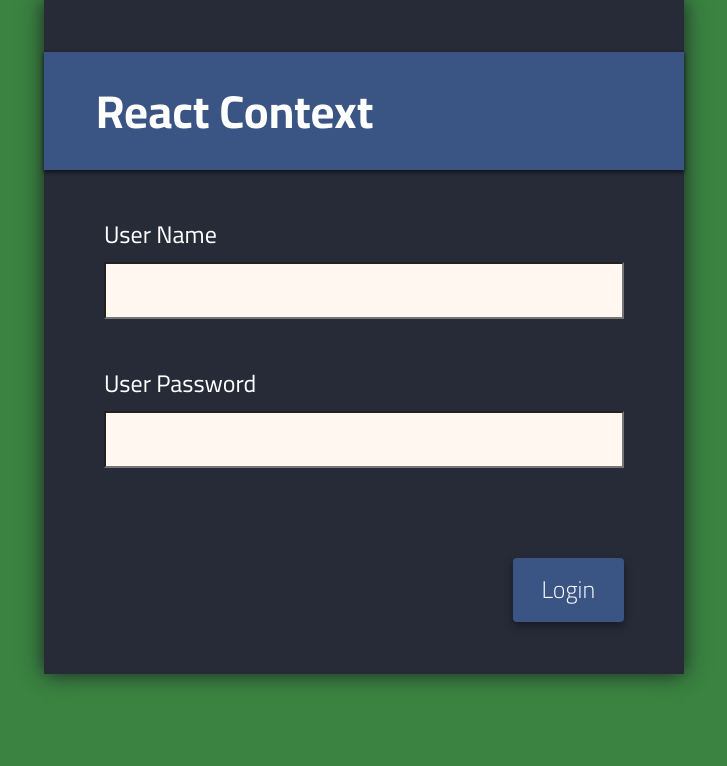
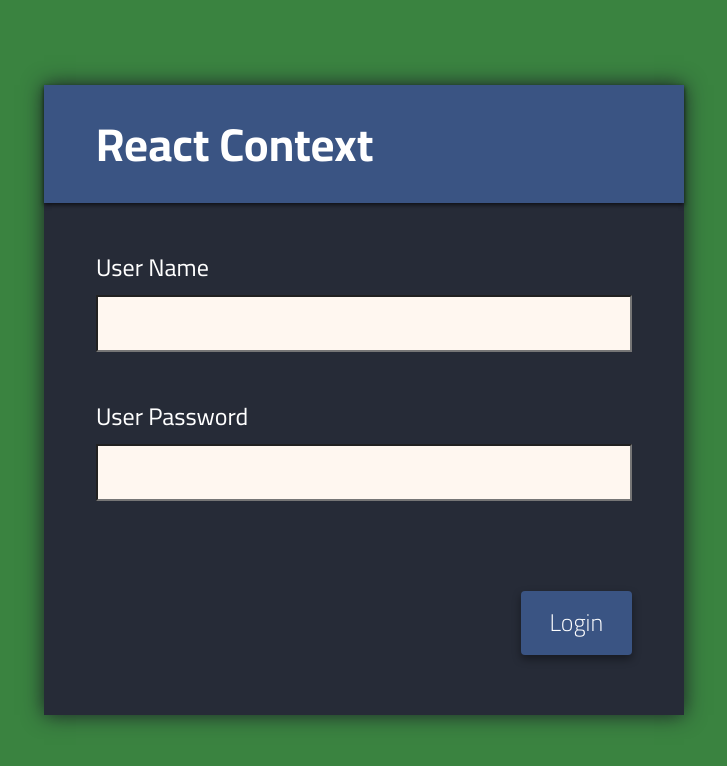
Before and after one commit to xlsmile/Context, a React (Create React App) app: page / in a window 1280 px wide. Shown: the top 766 px of the page, without its empty margins (276-1003 px from the left). Built offline with nearby package versions, Linux system fonts and the light colour scheme.

Commit message:
Center content.

```diff
--- a/src/index.css
+++ b/src/index.css
@@ -42,6 +42,12 @@ body {
   body {
     background: #c92c68;
   }
+}
+
+#root {
+  display: grid;
+  place-items: center;
+  min-height: 100vh;
 }
 
 .title__primary, .title__secondary, .title__tertiary {
@@ -186,13 +192,14 @@ body {
 
 .content {
   background-color: #262b37;
+  box-shadow: 0 0 20px #1b1e26;
   display: flex;
   flex-direction: column;
-  padding: 5.2rem 6rem;
   gap: 4.2rem;
+  margin-inline: auto;
+  min-height: 65vh;
+  padding: 0 5.2rem 6rem;
   width: 50vw;
-  margin-inline: auto;
-  box-shadow: 0 0 20px #1b1e26;
 }
 
 .form {
--- a/src/scss/base/_base.scss
+++ b/src/scss/base/_base.scss
@@ -28,3 +28,9 @@ body {
     background: $color-danger;
   }
 }
+
+#root {
+  display: grid;
+  place-items: center;
+  min-height: 100vh;
+}
--- a/src/scss/components/_content.scss
+++ b/src/scss/components/_content.scss
@@ -1,10 +1,11 @@
 .content {
   background-color: $color-dark;
+  box-shadow: 0 0 20px #1b1e26;
   display: flex;
   flex-direction: column;
-  padding: 5.2rem 6rem;
   gap: 4.2rem;
+  margin-inline: auto;
+  min-height: 65vh;
+  padding: 0 5.2rem 6rem;
   width: 50vw;
-  margin-inline: auto;
-  box-shadow: 0 0 20px #1b1e26;
 }
```
